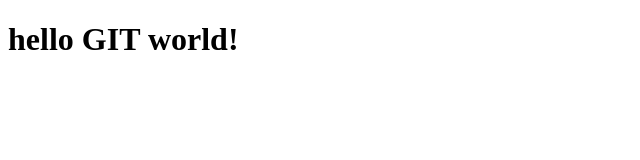
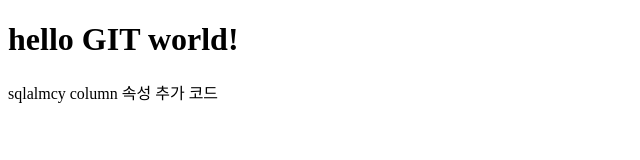
Before and after one commit to YoungHyeon1/gitstudy08, a plain HTML site: page index.html in a window 1280 px wide. Shown: the whole page, without its empty margins (0-640 px from the left). Drawn offline with Linux system fonts and the light colour scheme.

Commit message:
column prop add

```diff
--- a/index.html
+++ b/index.html
@@ -7,5 +7,6 @@
     </head>
     <body>
         <h1>hello GIT world!</h1>
+        sqlalmcy column 속성 추가 코드
     </body>
 </html>
```
